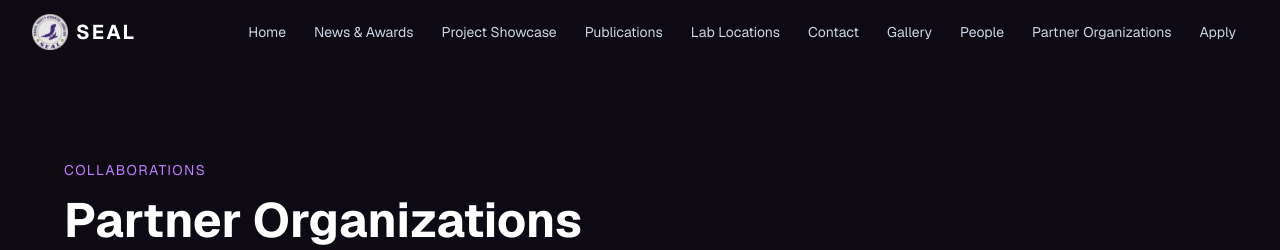
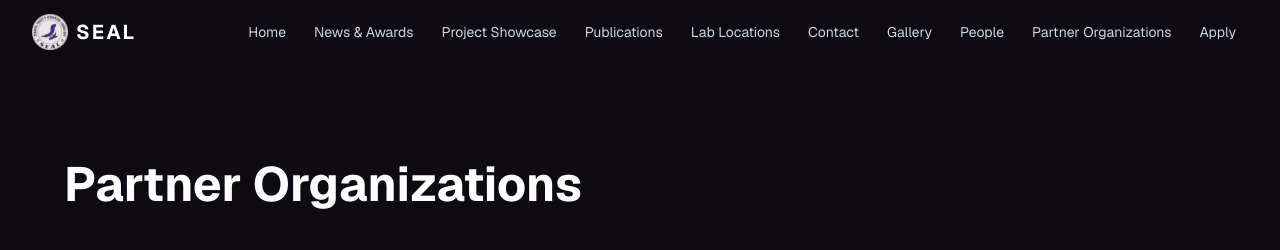
Before and after one commit to SEAL-Web-Team/SEAL-Website-2026, a Next.js app: page /partners in a window 1280 px wide. Shown: the top 250 px of the page. Built offline with nearby package versions, Linux system fonts and the light colour scheme.

Commit message:
remove weird headers

```diff
--- a/src/app/partners/page.tsx
+++ b/src/app/partners/page.tsx
@@ -6,7 +6,6 @@ export default function PartnersPage() {
       <div className="max-w-6xl mx-auto">
 
         <div className="mb-16">
-          <p className="text-sm uppercase tracking-widest text-purple-400 mb-4">Collaborations</p>
           <h1 className="text-5xl font-bold text-white">Partner Organizations</h1>
         </div>
 
--- a/src/app/people/page.tsx
+++ b/src/app/people/page.tsx
@@ -102,7 +102,6 @@ export default function PeoplePage() {
       <div className="max-w-6xl mx-auto">
 
         <div className="mb-20">
-          <p className="text-sm uppercase tracking-widest text-purple-400 mb-4">Members</p>
           <h1 className="text-5xl font-bold text-white">People</h1>
         </div>
 
```
